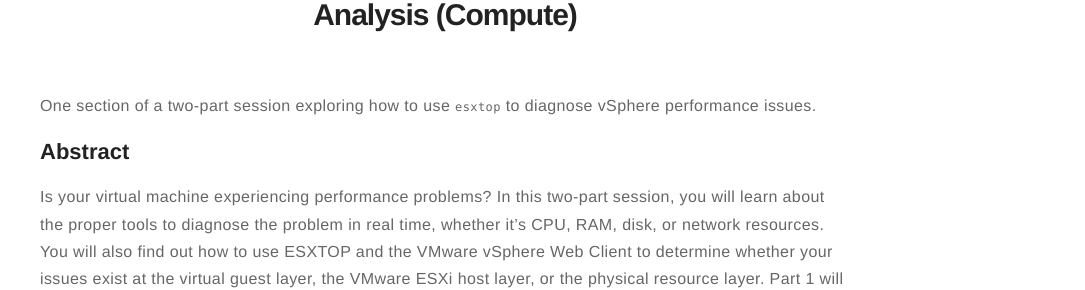
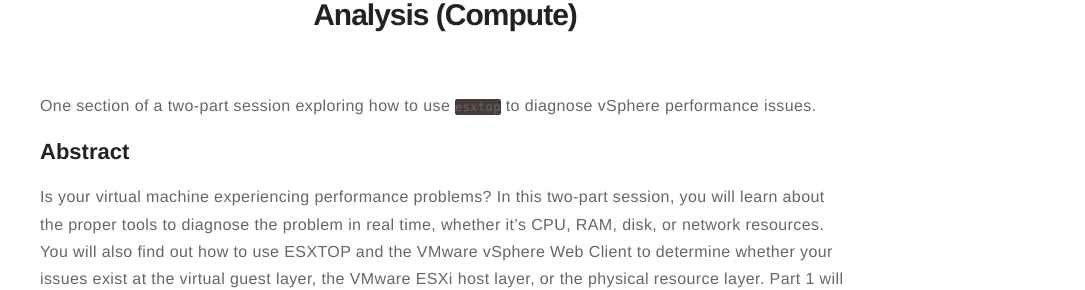
Before and after one commit to rfitzhugh/rfitzhugh.github.io, a Jekyll site: the page built from talks/vsphere-performance-troubleshooting-and-root-cause-analysis-compute.md, in a window 1280 px wide. Shown: the part 161-451 px from the top of the page, without its empty margins (195-1280 px from the left). Built offline with Jekyll 4.4.1, drawn with Linux system fonts in a browser that asks for light colours.

Commit message:
Update general.sass

```diff
--- a/_sass/base/general.sass
+++ b/_sass/base/general.sass
@@ -97,7 +97,7 @@ tt
 	font-family: $fontMonospace
 	font-size: 12px
 	line-height: 20px
-	background: #fff
+	background: #473b3b
 	border-radius: 2px
 	border-radius: 2px
 
@@ -110,7 +110,7 @@ pre
 	font-size: 1.2rem
 	line-height: 2rem
 	overflow: auto
-	background: #fff
+	background: #473b3b
 	border: 1px solid $epsilon
 	border-radius: 2px
 
```
